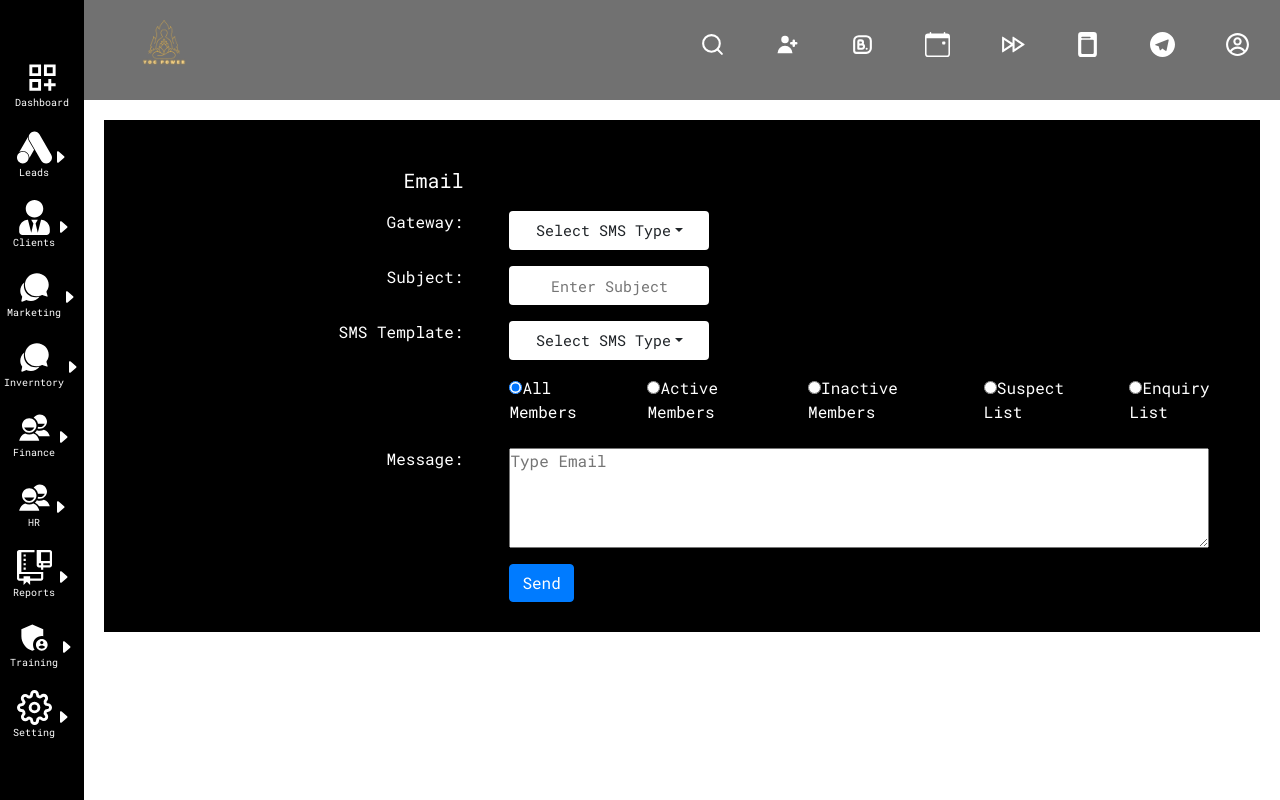
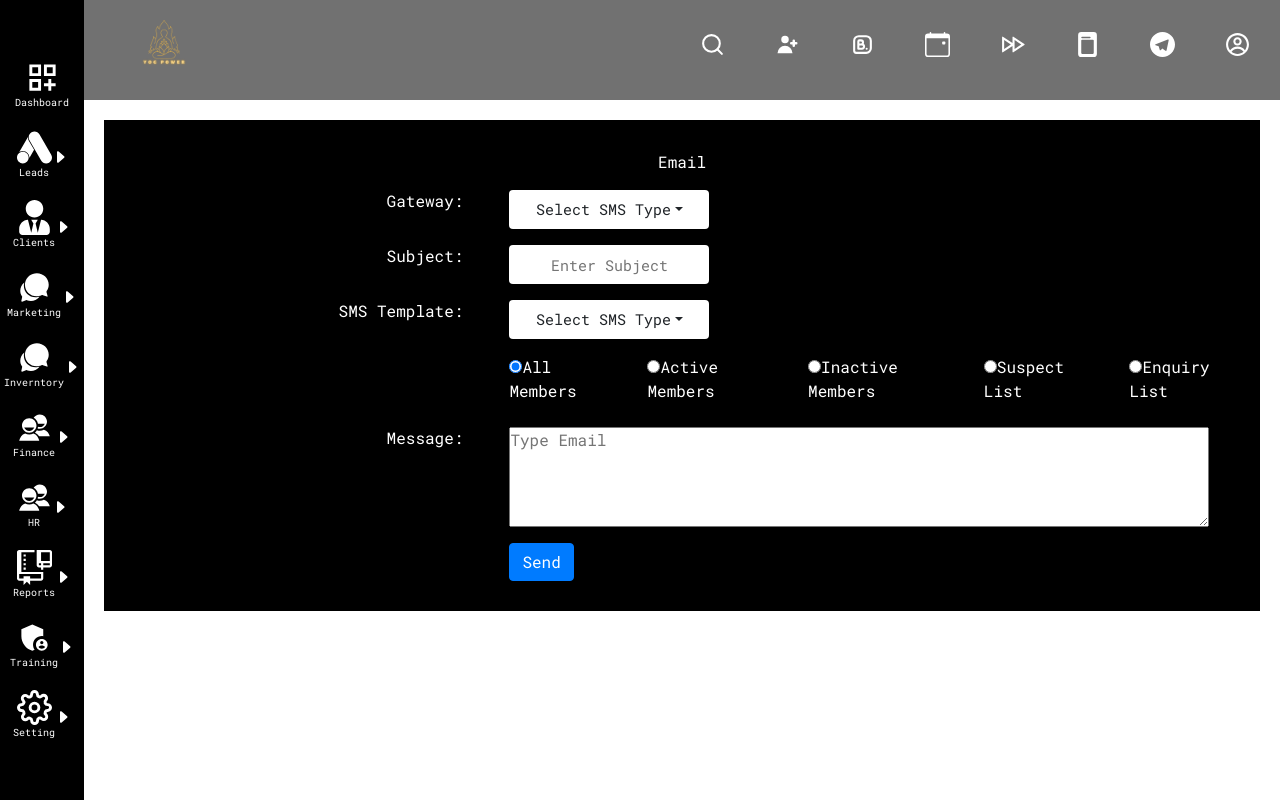
Before and after one commit to surajgupta64/task, a React (Create React App) app: page /email/marketing in a window 1280 px wide. Built offline with nearby package versions, Linux system fonts and the light colour scheme; a web font is replaced by a local one.

Commit message:
first commit

```diff
--- a/src/components/Clients/AllClients.jsx
+++ b/src/components/Clients/AllClients.jsx
@@ -144,13 +144,14 @@ const AllClients = () => {
 
             <div
             >
-              <button className="btn btn_enquiry">Add to Mailer</button>
+
+              <button className="btn btn_enquiry " style={{ marginRight: "5px" }} >Add to Mailer</button>
               <button className="btn btn_enquiry">Export Clients</button>
             </div>
           </div>
           <br />
           <div className="d-flex justify-content-between">
-            <div className="d-flex" style={{ gap: "30px" }}>
+            <div className="d-flex" >
               <div className="d-flex align-items-center">
                 <div className="btn-group">
                   <button
--- a/src/components/Marketing/Email.jsx
+++ b/src/components/Marketing/Email.jsx
@@ -35,13 +35,9 @@ const Email = () => {
       <Navbar />
       <div className="page_reducer_1">
         <div className="dbox-10 ">
-          <div className="row">
-            <div className="col-lg-4">
-              <div className="d-flex right mr-3" style={{gap: "30px",fontSize:"20px"}}>
+        <div className="text-center" style={{gap: "30px"}}>
                 Email
               </div>
-            </div>
-          </div>
           <div className="row">
             <div className="col-lg-4">
               <div
--- a/src/components/Marketing/PushNotification.jsx
+++ b/src/components/Marketing/PushNotification.jsx
@@ -37,7 +37,7 @@ const PushNotification = () => {
         <div className="dbox-10">
         <div className="row">
             <div className="col-lg-4 ">
-              <div className="d-flex right mr-3" style={{gap: "30px",fontSize:"20px"}}>
+              <div className="d-flex right mr-3" style={{gap: "30px"}}>
               Push Notification
               </div>
             </div>
--- a/src/components/Marketing/Sms.jsx
+++ b/src/components/Marketing/Sms.jsx
@@ -24,13 +24,9 @@ const Sms = () => {
       <div className="page_reducer_1">
 
         <div className="dbox-10">
-        <div className="row">
-            <div className="col-lg-4">
-              <div className="d-flex right mr-3" style={{gap: "30px",fontSize:"20px"}}>
+        <div className="text-center" style={{gap: "30px"}}>
                 SMS
               </div>
-            </div>
-          </div>
           <div className="row">
           <div className="col-lg-4">
               <div
```
